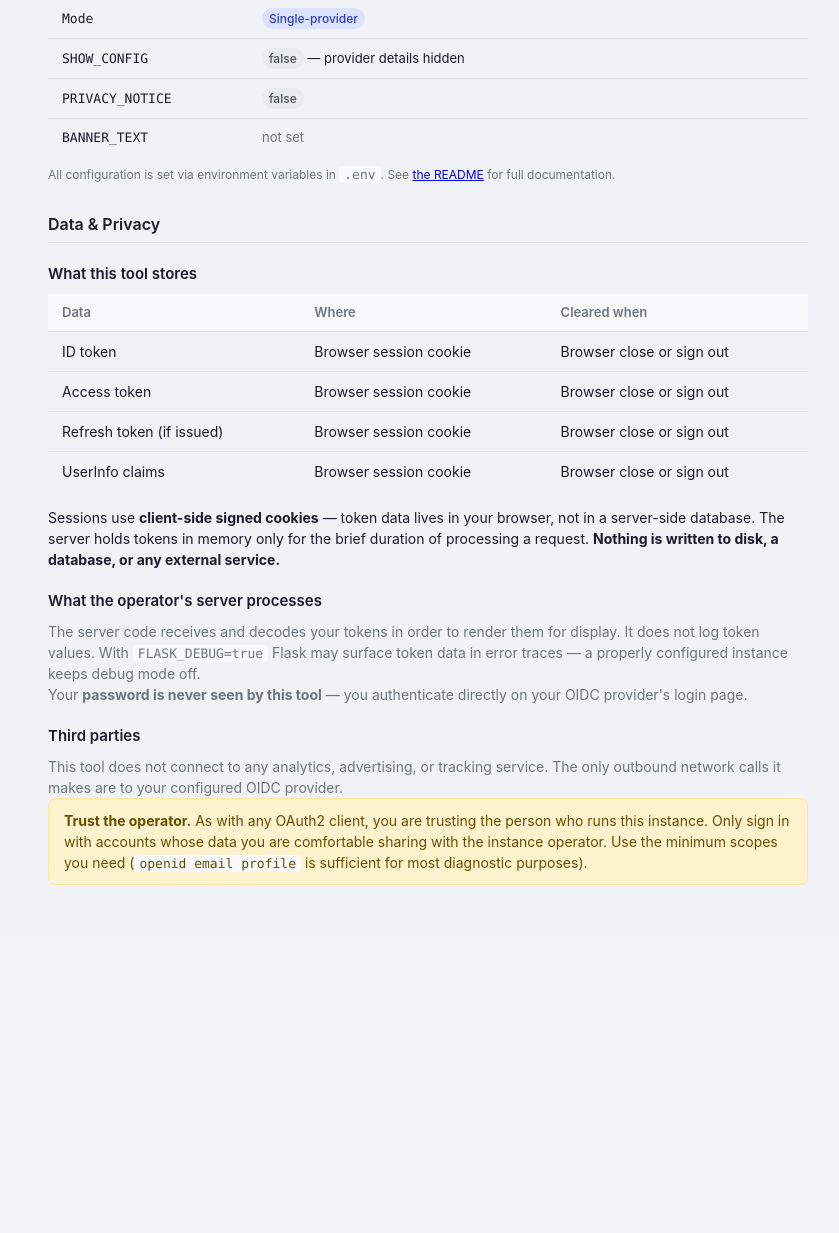
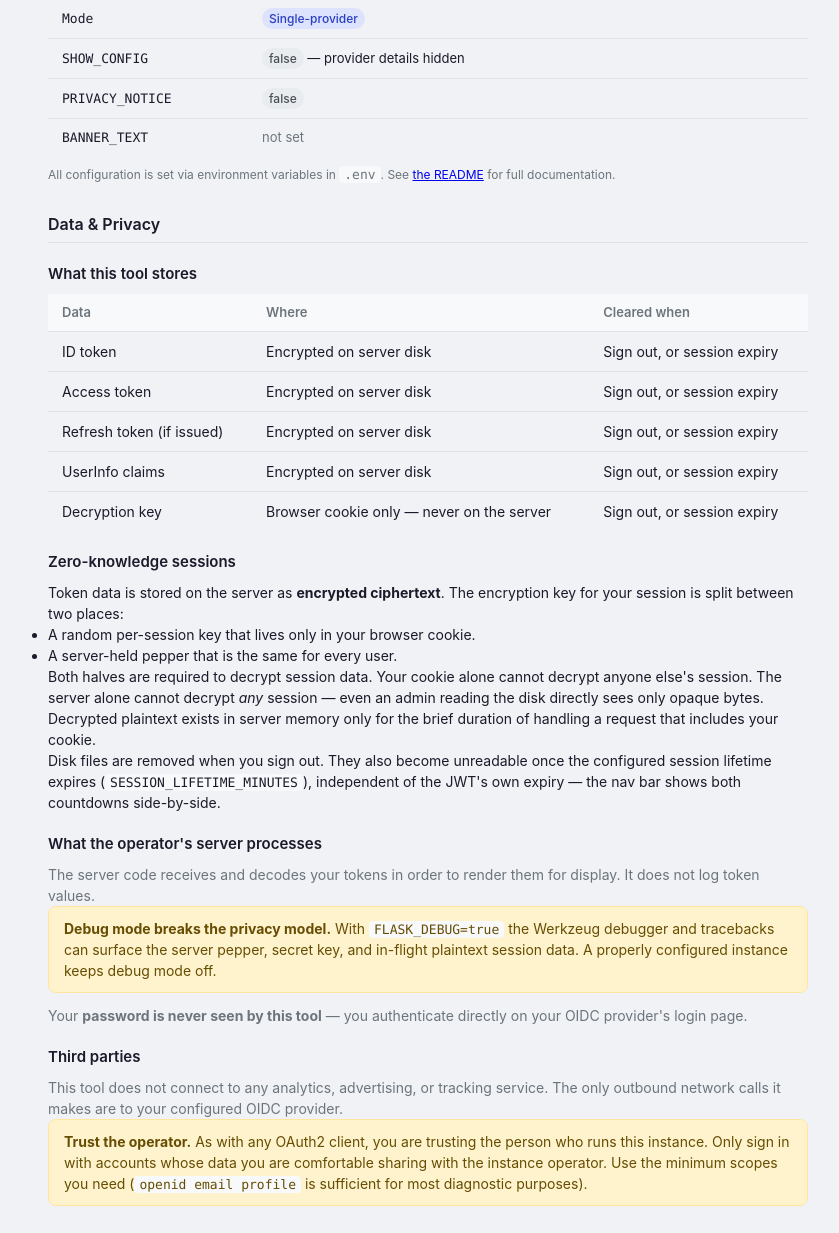
Before and after one commit to tfindley/oidc-diagnositcs, a Flask app: page /about in a window 1280 px wide. Shown: the part 924-2157 px from the top of the page, without its empty margins (212-1051 px from the left). Before the commit the page ends 1809 px from the top, so only its background shows below. Run offline with Flask 3, Linux system fonts and the light colour scheme; parts of the project's set-up code (start-up, migrations or seed data) failed here and were passed over.

Commit message:
feat: encrypted-filesystem session storage to fix EntraID cookie overflow
Move session data from signed cookies to a custom server-side
SessionInterface that stores AES-128-CBC + HMAC ciphertext on disk.
The encryption key is split between a per-session 32-byte key in the
user's cookie and a server-held pepper (SESSION_ENCRYPTION_PEPPER),
combined via HKDF-SHA256. Neither half alone can decrypt — server cannot
passively read user data, stolen disk files alone are useless. Fixes the
"session cookie too large" warning that broke EntraID sign-in (full
group/wids claims push the payload past the 4 KB browser cookie limit).

Decouple session expiry from JWT expiry: SESSION_LIFETIME_MINUTES is now
load-bearing and surfaced as a separate countdown in the nav bar.

Replace docker-publish.yml (build-on-every-main-push, no version tagging)
with release.yml (tag-only trigger, multi-arch always, GitHub Release
auto-created with deploy snippet).

Update SECURITY.md / RISK_REGISTER.md / README / about.html to reflect
the new zero-knowledge framing and FLASK_DEBUG hardening implications.
Add ROADMAP.md capturing deferred features unlocked by server-side
sessions (decoder history, push-to-decoder, side-by-side compare).

Fix stale ghcr.io image path in docker-compose.yml.

Co-Authored-By: Claude Opus 4.7 <noreply@anthropic.com>

```diff
--- a/app.py
+++ b/app.py
@@ -6,13 +6,18 @@ import time
 import yaml
 from collections import Counter
 from datetime import datetime, timedelta, timezone
+from pathlib import Path
 from urllib.parse import urlencode, urlparse
 
 import requests as http_requests
 from authlib.integrations.flask_client import OAuth
+from cryptography.fernet import Fernet, InvalidToken
+from cryptography.hazmat.primitives import hashes
+from cryptography.hazmat.primitives.kdf.hkdf import HKDF
 from dotenv import load_dotenv
 from flask import (Flask, flash, jsonify, redirect, render_template,
                    request, session, url_for)
+from flask.sessions import SessionInterface, SessionMixin
 from werkzeug.middleware.proxy_fix import ProxyFix
 
 load_dotenv()
@@ -44,13 +49,142 @@ app.config.update(
     SESSION_COOKIE_HTTPONLY  = True,
     SESSION_COOKIE_SAMESITE  = 'Lax',
     SESSION_COOKIE_SECURE    = _force_secure,
-    # Sessions are non-permanent (expire on browser close) unless PERMANENT_SESSION_LIFETIME
-    # is set AND session.permanent is set to True in a route — neither happens in this app,
-    # so all sessions die when the browser tab/window is closed.
+    # Session lifetime is honoured by the encrypted-filesystem session interface
+    # (Fernet ttl on decrypt) and by setting session.permanent = True after login.
     PERMANENT_SESSION_LIFETIME = timedelta(
         minutes=int(os.environ.get('SESSION_LIFETIME_MINUTES', '120'))
     ),
 )
+
+# ── Encrypted-filesystem session storage ──────────────────────────────────────
+# EntraID and other large-claim providers produce token+userinfo payloads that
+# exceed the 4 KB browser cookie limit. We store sessions on disk as ciphertext.
+#
+# Each session has a random 32-byte key that lives only in the user's cookie.
+# That key is combined via HKDF with a server-held pepper to derive a Fernet
+# key. The disk file is opaque without both halves:
+#   - cookie alone  → no pepper, cannot decrypt
+#   - disk alone    → no per-session key, cannot decrypt
+#   - server alone  → no per-session key, cannot decrypt any user's session
+#
+# This is a passive-read defence (data-at-rest, backups, insider read of disk).
+# An RCE attacker on the running server can still read in-flight plaintext;
+# that is out of scope for this layer.
+_SESSION_DIR = Path(os.environ.get('SESSION_FILE_DIR', '/tmp/flask_session'))
+_SESSION_DIR.mkdir(parents=True, exist_ok=True)
+_SESSION_DIR.chmod(0o700)
+
+_pepper_env = os.environ.get('SESSION_ENCRYPTION_PEPPER')
+if not _pepper_env:
+    _pepper_env = secrets.token_hex(32)
+    print(
+        "WARNING: SESSION_ENCRYPTION_PEPPER not set — generated ephemeral pepper. "
+        "All sessions become unrecoverable on restart. Set it in .env for persistence."
+    )
+_PEPPER = _pepper_env.encode('utf-8')
+
+
+class _EncryptedSession(dict, SessionMixin):
+    def __init__(self, initial=None, sid=None, key=None, new=False):
+        super().__init__(initial or {})
+        self.sid = sid or secrets.token_urlsafe(32)
+        self.key = key or secrets.token_bytes(32)
+        self.new = new
+        self.modified = False
+
+    def __setitem__(self, k, v):
+        super().__setitem__(k, v)
+        self.modified = True
+
+    def __delitem__(self, k):
+        super().__delitem__(k)
+        self.modified = True
+
+    def clear(self):
+        super().clear()
+        self.modified = True
+
+    def pop(self, k, *args):
+        result = super().pop(k, *args)
+        self.modified = True
+        return result
+
+
+class EncryptedFilesystemSessionInterface(SessionInterface):
+    serializer = json
+    session_class = _EncryptedSession
+
+    def __init__(self, directory: Path, pepper: bytes):
+        self.directory = directory
+        self.pepper = pepper
+
+    def _derive(self, session_key: bytes) -> bytes:
+        derived = HKDF(
+            algorithm=hashes.SHA256(),
+            length=32,
+            salt=self.pepper,
+            info=b"oidc-diag-session-v1",
+        ).derive(session_key)
+        return base64.urlsafe_b64encode(derived)
+
+    def _path(self, sid: str) -> Path:
+        # sid is urlsafe-base64 (no path separators or dots); strip defensively.
+        safe = sid.replace('/', '').replace('\\', '').replace('.', '')
+        return self.directory / f"{safe}.sess"
+
+    def open_session(self, app, request):
+        ttl = int(app.config['PERMANENT_SESSION_LIFETIME'].total_seconds())
+        raw = request.cookies.get(app.config['SESSION_COOKIE_NAME'])
+        if not raw or '.' not in raw:
+            return self.session_class(new=True)
+        try:
+            sid, key_b64 = raw.rsplit('.', 1)
+            key = base64.urlsafe_b64decode(key_b64 + '=' * (-len(key_b64) % 4))
+            p = self._path(sid)
+            if not p.exists():
+                return self.session_class(sid=sid, key=key, new=True)
+            plaintext = Fernet(self._derive(key)).decrypt(p.read_bytes(), ttl=ttl)
+            data = self.serializer.loads(plaintext.decode('utf-8'))
+            return self.session_class(initial=data, sid=sid, key=key)
+        except (InvalidToken, ValueError, OSError):
+            return self.session_class(new=True)
+
+    def save_session(self, app, session, response):
+        cookie_name = app.config['SESSION_COOKIE_NAME']
+        domain = self.get_cookie_domain(app)
+        path = self.get_cookie_path(app)
+        if not session:
+            if not session.new:
+                try:
+                    self._path(session.sid).unlink(missing_ok=True)
+                except OSError:
+                    pass
+            response.delete_cookie(cookie_name, domain=domain, path=path)
+            return
+        if not session.modified and not session.new:
+            return
+        plaintext = self.serializer.dumps(dict(session)).encode('utf-8')
+        ciphertext = Fernet(self._derive(session.key)).encrypt(plaintext)
+        disk_path = self._path(session.sid)
+        tmp = disk_path.with_suffix('.sess.tmp')
+        tmp.write_bytes(ciphertext)
+        tmp.chmod(0o600)
+        tmp.replace(disk_path)
+        key_b64 = base64.urlsafe_b64encode(session.key).rstrip(b'=').decode('ascii')
+        response.set_cookie(
+            cookie_name,
+            f"{session.sid}.{key_b64}",
+            expires=datetime.now(timezone.utc) + app.config['PERMANENT_SESSION_LIFETIME'],
+            httponly=app.config.get('SESSION_COOKIE_HTTPONLY', True),
+            secure=app.config.get('SESSION_COOKIE_SECURE', False),
+            samesite=app.config.get('SESSION_COOKIE_SAMESITE', 'Lax'),
+            domain=domain,
+            path=path,
+        )
+
+
+app.session_interface = EncryptedFilesystemSessionInterface(_SESSION_DIR, _PEPPER)
+print(f"Session backend: encrypted-filesystem (dir={_SESSION_DIR})")
 
 # ── OIDC config (single-provider env var fallback) ────────────────────────────
 OIDC_DISCOVERY_URL     = os.environ.get('OIDC_DISCOVERY_URL', '')
@@ -251,7 +385,7 @@ def inject_globals():
         'nav_has_refresh': bool(raw.get('refresh_token')) if raw else False,
         'nav_providers':   PROVIDERS,
         'nav_multi_provider': MULTI_PROVIDER,
-
+        'nav_session_expires_at': session.get('session_expires_at') if session.get('user') else None,
     }
 
 
@@ -485,6 +619,12 @@ def _handle_callback(provider_id: str):
         or userinfo.get('email')
         or userinfo.get('sub', 'authenticated')
     )
+    # Session lifetime is independent of the JWT lifetime — once it expires,
+    # the user is logged out regardless of token validity.
+    session.permanent = True
+    session['session_expires_at'] = (
+        datetime.now(timezone.utc) + app.config['PERMANENT_SESSION_LIFETIME']
+    ).timestamp()
     return redirect(url_for('claims'))
 
 
--- a/templates/about.html
+++ b/templates/about.html
@@ -168,25 +168,44 @@
       <table>
         <thead><tr><th>Data</th><th>Where</th><th>Cleared when</th></tr></thead>
         <tbody>
-          <tr><td>ID token</td><td>Browser session cookie</td><td>Browser close or sign out</td></tr>
-          <tr><td>Access token</td><td>Browser session cookie</td><td>Browser close or sign out</td></tr>
-          <tr><td>Refresh token (if issued)</td><td>Browser session cookie</td><td>Browser close or sign out</td></tr>
-          <tr><td>UserInfo claims</td><td>Browser session cookie</td><td>Browser close or sign out</td></tr>
+          <tr><td>ID token</td><td>Encrypted on server disk</td><td>Sign out, or session expiry</td></tr>
+          <tr><td>Access token</td><td>Encrypted on server disk</td><td>Sign out, or session expiry</td></tr>
+          <tr><td>Refresh token (if issued)</td><td>Encrypted on server disk</td><td>Sign out, or session expiry</td></tr>
+          <tr><td>UserInfo claims</td><td>Encrypted on server disk</td><td>Sign out, or session expiry</td></tr>
+          <tr><td>Decryption key</td><td>Browser cookie only — never on the server</td><td>Sign out, or session expiry</td></tr>
         </tbody>
       </table>
     </div>
+    <h4>Zero-knowledge sessions</h4>
     <p>
-      Sessions use <strong>client-side signed cookies</strong> — token data lives in your browser,
-      not in a server-side database. The server holds tokens in memory only for the brief duration
-      of processing a request. <strong>Nothing is written to disk, a database, or any external
-      service.</strong>
+      Token data is stored on the server as <strong>encrypted ciphertext</strong>. The encryption
+      key for your session is split between two places:
+    </p>
+    <ul>
+      <li>A random per-session key that lives only in your browser cookie.</li>
+      <li>A server-held pepper that is the same for every user.</li>
+    </ul>
+    <p>
+      Both halves are required to decrypt session data. Your cookie alone cannot decrypt anyone
+      else's session. The server alone cannot decrypt <em>any</em> session — even an admin reading
+      the disk directly sees only opaque bytes. Decrypted plaintext exists in server memory only
+      for the brief duration of handling a request that includes your cookie.
+    </p>
+    <p>
+      Disk files are removed when you sign out. They also become unreadable once the configured
+      session lifetime expires (<code>SESSION_LIFETIME_MINUTES</code>), independent of the JWT's
+      own expiry — the nav bar shows both countdowns side-by-side.
     </p>
     <h4>What the operator's server processes</h4>
     <p class="text-muted">
       The server code receives and decodes your tokens in order to render them for display.
-      It does not log token values. With <code>FLASK_DEBUG=true</code> Flask may surface token
-      data in error traces — a properly configured instance keeps debug mode off.
+      It does not log token values.
     </p>
+    <div class="alert alert-warning">
+      <strong>Debug mode breaks the privacy model.</strong> With <code>FLASK_DEBUG=true</code>
+      the Werkzeug debugger and tracebacks can surface the server pepper, secret key, and
+      in-flight plaintext session data. A properly configured instance keeps debug mode off.
+    </div>
     <p class="text-muted">
       Your <strong>password is never seen by this tool</strong> — you authenticate directly on
       your OIDC provider's login page.
--- a/templates/base.html
+++ b/templates/base.html
@@ -335,9 +335,10 @@
         max-width: 140px; overflow: hidden;
         text-overflow: ellipsis; white-space: nowrap; display: block;
       }
-      /* Hide the expiry chip from the nav on small screens;
-         it is also shown in the claims page header */
-      #nav-expiry-chip { display: none; }
+      /* Hide the expiry chips from the nav on small screens;
+         the token chip is also shown in the claims page header */
+      #nav-expiry-chip,
+      #nav-session-chip { display: none; }
       /* Tab bar: scroll horizontally only; block vertical pull on iOS */
       .tabs-wrap { padding: 0; overflow: hidden; }
       .tabs {
@@ -357,10 +358,13 @@
        clip (not hidden) is used so sticky nav positioning is not affected. */
     body { overflow-x: clip; }
 
-    /* ── Token expiry chip (nav + claims page) ── */
+    /* ── Token / session expiry chips (nav + claims page) ── */
     .expiry-chip {
       display: inline-flex; align-items: center; gap: 5px;
       padding: 3px 9px; border-radius: 100px; font-size: 0.75rem; font-weight: 600;
+    }
+    .expiry-chip-label {
+      font-size: 0.65rem; opacity: 0.7; text-transform: uppercase; letter-spacing: 0.05em;
     }
     .chip-ok   { background: #d1e7dd; color: #0f5132; }
     .chip-warn { background: #fff3cd; color: #664d03; }
@@ -552,8 +556,15 @@
     {% if session.get('user') %}
     <div class="nav-user" style="display:flex;align-items:center;gap:8px;">
       {% if nav_expires_at %}
-      <span id="nav-expiry-chip" class="expiry-chip chip-ok">
+      <span id="nav-expiry-chip" class="expiry-chip chip-ok" title="Token expires">
+        <span class="expiry-chip-label">tkn</span>
         <span id="nav-countdown">…</span>
+      </span>
+      {% endif %}
+      {% if nav_session_expires_at %}
+      <span id="nav-session-chip" class="expiry-chip chip-ok" title="Session expires (you'll be signed out regardless of token validity)">
+        <span class="expiry-chip-label">ses</span>
+        <span id="nav-session-countdown">…</span>
       </span>
       {% endif %}
       <div class="help-menu" id="user-menu">
@@ -769,12 +780,10 @@
       if (ud) ud.classList.remove('open');
     }
   });
-  {% if nav_expires_at %}
-  // ── Nav token expiry countdown ────────────────────────────────────────────
-  (function() {
-    const target = {{ nav_expires_at }};
-    const chip   = document.getElementById('nav-expiry-chip');
-    const el     = document.getElementById('nav-countdown');
+  // ── Nav expiry countdowns (token + session) ──────────────────────────────
+  function _bindExpiryCountdown(target, chipId, elId, labelHtml) {
+    const chip = document.getElementById(chipId);
+    const el   = document.getElementById(elId);
     if (!chip || !el) return;
     function fmt(s) {
       if (s >= 3600) return Math.floor(s/3600)+'h '+(Math.floor(s/60)%60)+'m';
@@ -794,7 +803,12 @@
     }
     const iv = setInterval(tick, 1000);
     tick();
-  })();
+  }
+  {% if nav_expires_at %}
+  _bindExpiryCountdown({{ nav_expires_at }}, 'nav-expiry-chip', 'nav-countdown');
+  {% endif %}
+  {% if nav_session_expires_at %}
+  _bindExpiryCountdown({{ nav_session_expires_at }}, 'nav-session-chip', 'nav-session-countdown');
   {% endif %}
   </script>
   {% block scripts %}{% endblock %}
```
Also changed, not shown: ROADMAP.md (added, +38 -0 lines), SECURITY.md (+4 -2 lines), docker-compose.yml (+5 -4 lines), docs/RISK_REGISTER.md (+15 -0 lines), .github/workflows/docker-publish.yml (deleted), .github/workflows/release.yml (added), README.md, 3 other files.
